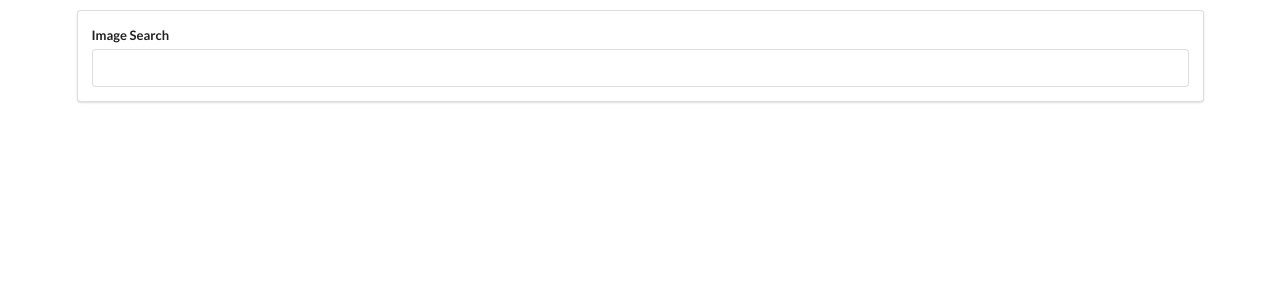
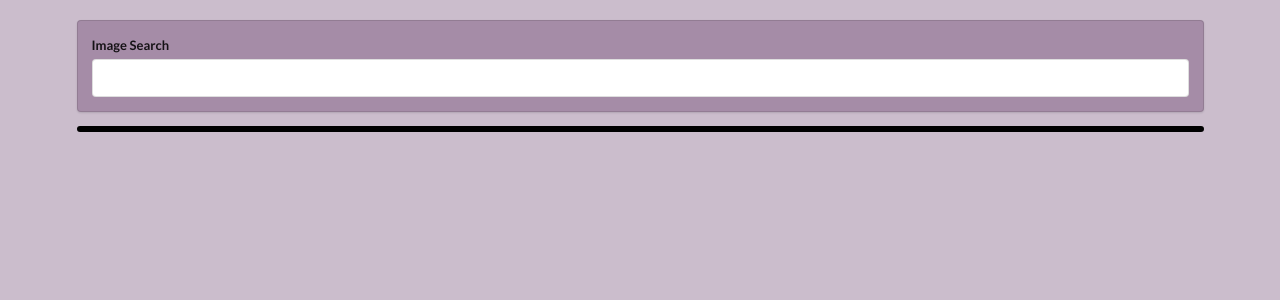
Before and after one commit to unachoza/Image-Search, a React (Create React App) app: page / in a window 1280 px wide. Shown: the top 300 px of the page. Built offline with nearby package versions, Linux system fonts and the light colour scheme.

Commit message:
added background color to app

```diff
--- /dev/null
+++ b/src/Index.css
@@ -0,0 +1,21 @@
+body {
+background-color: #CBBDCC;
+}
+label {
+    background-color: #A58CA7
+}
+div.ui.segment {
+    background-color: #A58CA7
+}
+input {
+    border: 3px black solid
+}
+
+.image-list {
+    border: black solid 3px;
+    border-radius: 3px
+}
+img {
+    border: black 1.5px solid;
+    border-radius: 3px
+}
--- a/src/components/App.js
+++ b/src/components/App.js
@@ -3,27 +3,24 @@ import unsplash from '../api/unsplash'
 import SearchBar from './SearchBar';
 import ImageList from './ImageList';
 
-class App extends Component{
+class App extends Component {
     state = { images: [] }
 
-     onSearchSubmit = async term => {
+    onSearchSubmit = async term => {
         const response = await unsplash.get('search/photos', {
             params: { query: term },
         })
-        this.setState({ images : response.data.results})
+        this.setState({ images: response.data.results })
     }
 
-    render(){
+    render() {
         return (
-            <div className="ui container" style={{marginTop: '10px'}}>
-                <SearchBar onSubmit={this.onSearchSubmit}/>
-                <ImageList images={this.state.images}/>
+            <div className="ui container" style={{ marginTop: '20px' }} >
+                <SearchBar onSubmit={this.onSearchSubmit} />
+                <ImageList images={this.state.images} />
             </div>
-            )
+        )
     }
-
-
 }
 
-
 export default App
--- a/src/components/ImageList.css
+++ b/src/components/ImageList.css
@@ -3,9 +3,11 @@
     grid-template-columns: repeat(auto-fill, minmax(250px, 1fr) );
     grid-gap: 0 10px;
     grid-auto-rows: 10px;
-}
+    }
 
 .image-list img {
     width: 250px;
-    /* grid-row-end: span 2; */
+    margin: 0 auto;
+    align-content: space-around;
+    justify-content: space-between;
 }
```
Also changed, not shown: src/index.js (+3 -4 lines).
